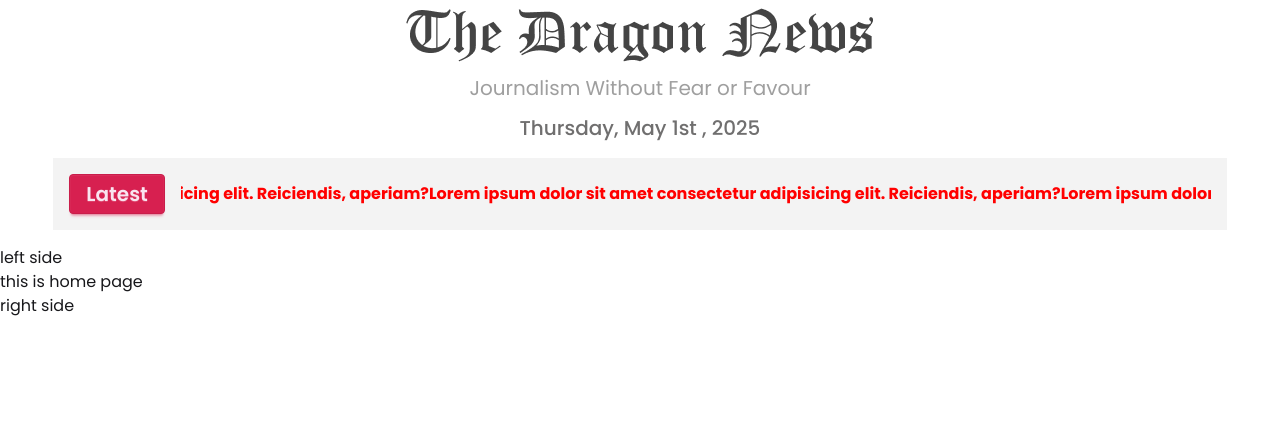
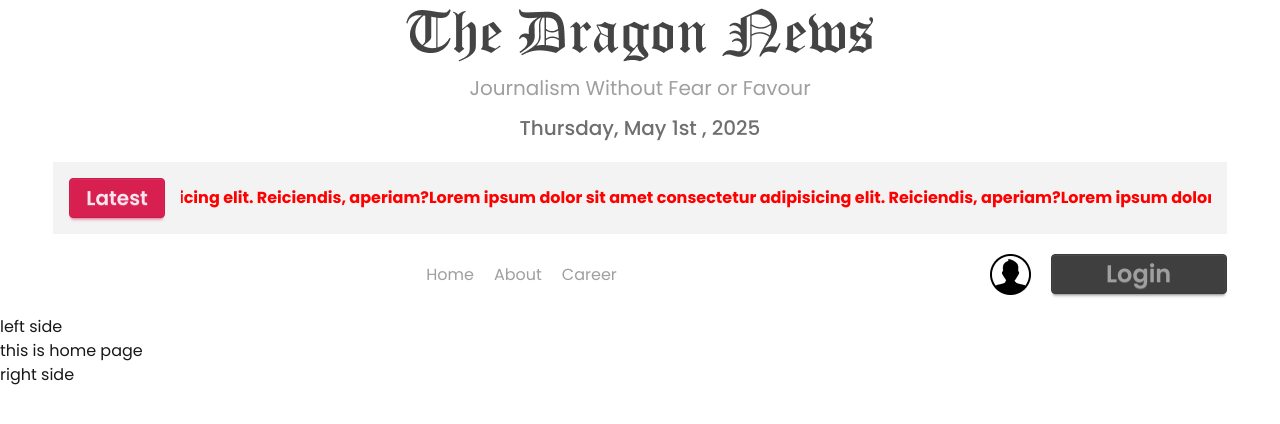
Before and after one commit to rjriajul1/dragon-news, a React (Vite) app: page / in a window 1280 px wide. Shown: the top 424 px of the page. Built offline with nearby package versions, Linux system fonts and the light colour scheme.

Commit message:
added my navbar section

```diff
--- a/src/compontes/latestNews/LatestNews.jsx
+++ b/src/compontes/latestNews/LatestNews.jsx
@@ -15,7 +15,6 @@ const LatestNews = () => {
 
         <p className='font-bold'>Lorem ipsum dolor sit amet consectetur adipisicing elit. Reiciendis, aperiam?</p>
         </Marquee>
-
         </div>
     );
 };
--- /dev/null
+++ b/src/compontes/navbar/Navbar.jsx
@@ -0,0 +1,22 @@
+import React from 'react';
+import userImg from '../../assets/user.png'
+const Navbar = () => {
+    return (
+        <div className='flex justify-between items-center'>
+            <div></div>
+            <div>
+                <ul className='flex gap-5 text-accent'>
+                    <li>Home</li>
+                    <li>About</li>
+                    <li>Career</li>
+                </ul>
+            </div>
+            <div className='flex gap-5'>
+                <img src={userImg} alt="" />
+                <button className='btn btn-primary text-accent w-44 text-2xl'>Login</button>
+            </div>
+        </div>
+    );
+};
+
+export default Navbar;
--- a/src/layout/MainLayOut.jsx
+++ b/src/layout/MainLayOut.jsx
@@ -2,15 +2,19 @@ import React from 'react';
 import { Outlet } from 'react-router';
 import Header from '../compontes/header/Header';
 import LatestNews from '../compontes/latestNews/LatestNews';
+import Navbar from '../compontes/navbar/Navbar';
 
 const MainLayOut = () => {
     return (
         <div>
             <header>
                 <Header/>
-                <section className='w-11/12 mx-auto'>
+                <section className='w-11/12 mx-auto my-5'>
                     <LatestNews/>
                 </section>
+                <nav className='w-11/12 mx-auto my-5'>
+                    <Navbar/>
+                </nav>
             </header>
             <main>
                 <aside>
```
